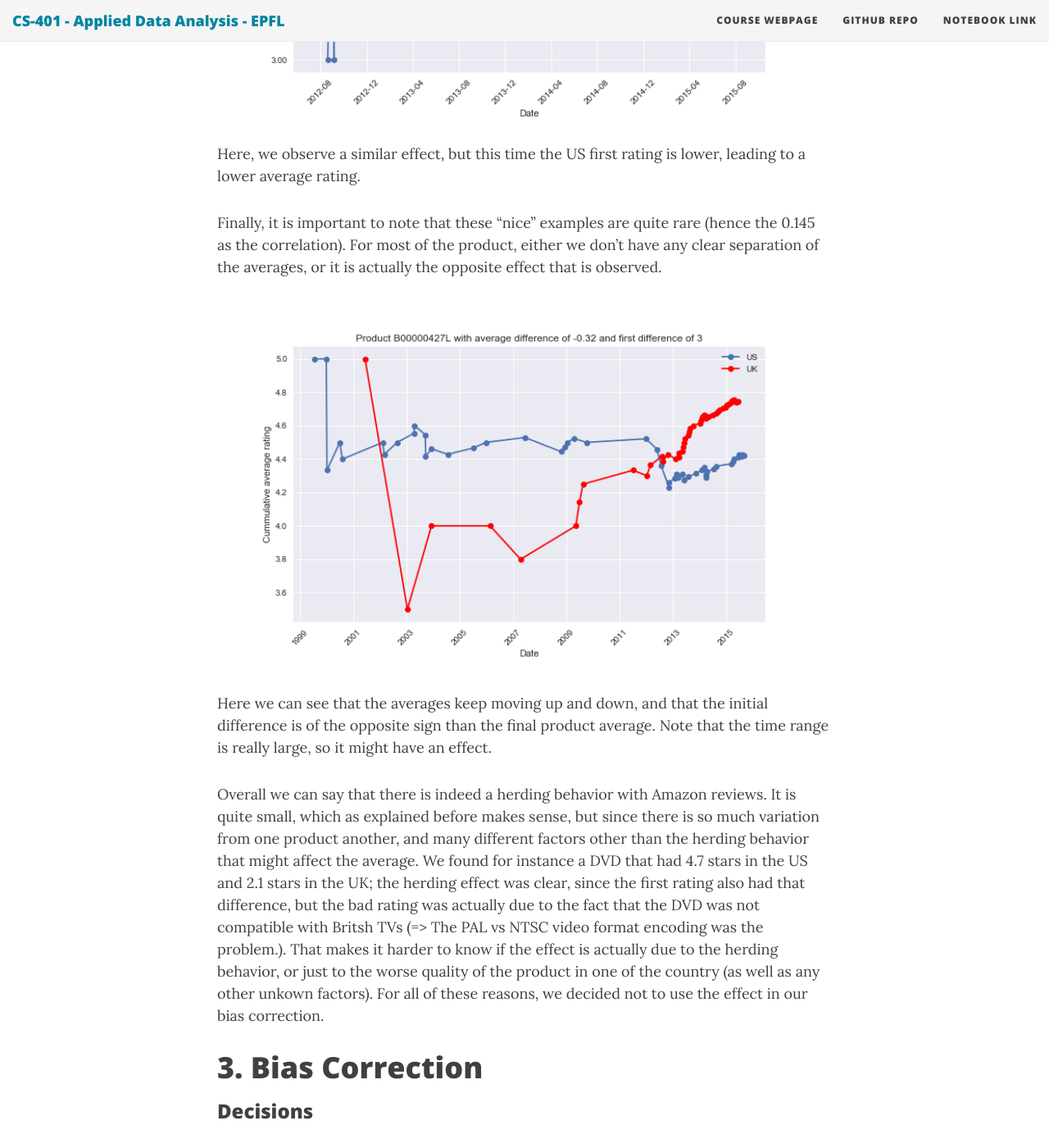
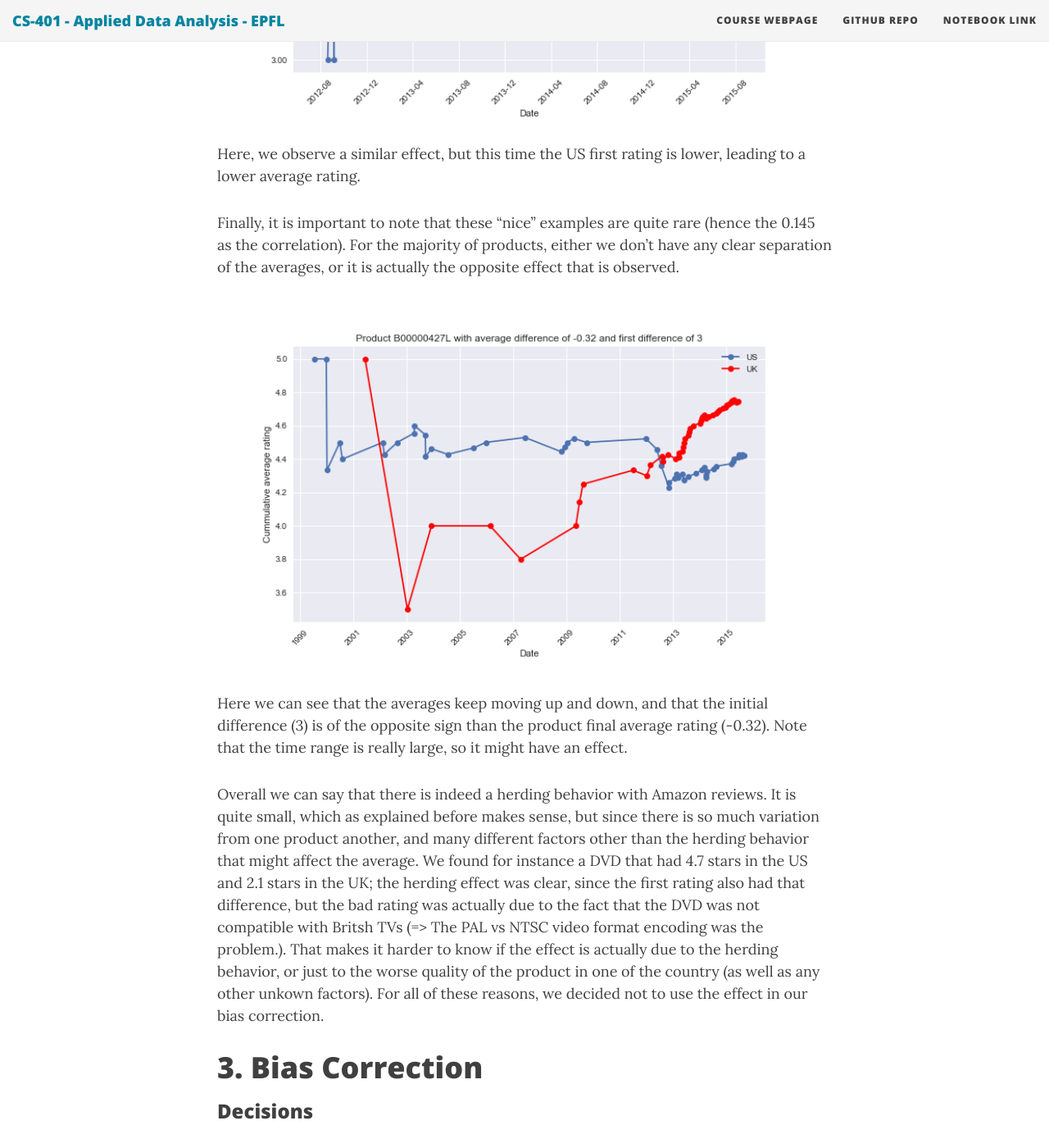
Before and after one commit to ada-lyn/ada-lyn.github.io, a Jekyll site: the page built from index.md, in a window 1280 px wide and 1400 px high, scrolled down 28757 px. Shown: the whole window at 82% size. Built offline with Jekyll 4.4.1, drawn with Linux system fonts in a browser that asks for light colours; nearby versions of some CDN libraries; formulas are drawn with MathJax 3.

Commit message:
Update index.md

```diff
--- a/index.md
+++ b/index.md
@@ -331,13 +331,13 @@ Here, we see that the first review has a huge difference of 4 stars between the
 
 Here, we observe a similar effect, but this time the US first rating is lower, leading to a lower average rating.
 
-Finally, it is important to note that these "nice" examples are quite rare (hence the 0.145 as the correlation). For most of the product, either we don't have any clear separation of the averages, or it is actually the opposite effect that is observed.
+Finally, it is important to note that these "nice" examples are quite rare (hence the 0.145 as the correlation). For the majority of products, either we don't have any clear separation of the averages, or it is actually the opposite effect that is observed.
 
 <p float="left">
   <img src="/img/herding/B00000427L.png" width="99%" />
 </p>
 
-Here we can see that the averages keep moving up and down, and that the initial difference is of the opposite sign than the final product average. Note that the time range is really large, so it might have an effect.
+Here we can see that the averages keep moving up and down, and that the initial difference (3) is of the opposite sign than the product final average rating (-0.32). Note that the time range is really large, so it might have an effect.
 
 Overall we can say that there is indeed a herding behavior with Amazon reviews. It is quite small, which as explained before makes sense, but since there is so much variation from one product another, and many different factors other than the herding behavior that might affect the average. We found for instance a DVD that had 4.7 stars in the US and 2.1 stars in the UK; the herding effect was clear, since the first rating also had that difference, but the bad rating was actually due to the fact that the DVD was not compatible with Britsh TVs (=> The PAL vs NTSC video format encoding was the problem.). That makes it harder to know if the effect is actually due to the herding behavior, or just to the worse quality of the product in one of the country (as well as any other unkown factors). For all of these reasons, we decided not to use the effect in our bias correction.
 
```
